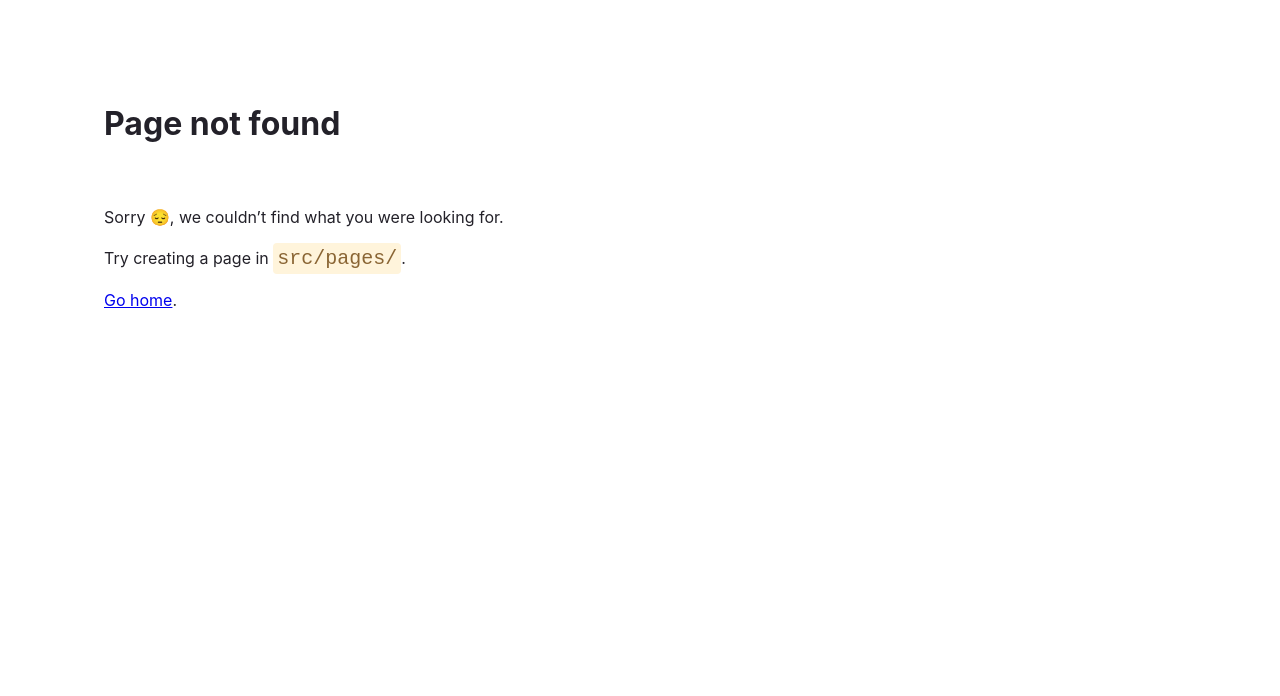
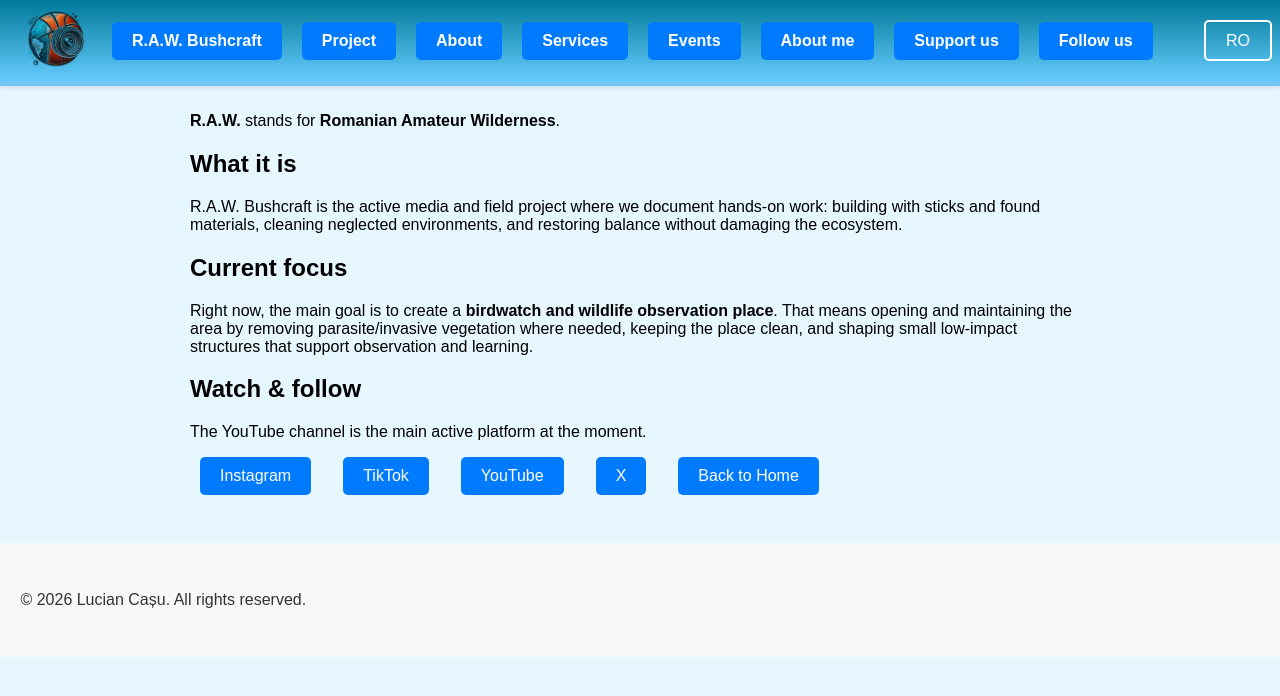
Before and after one commit to Lucian101/my-gatsby-project, a Gatsby site: page /raw-bushcraft in a window 1280 px wide. Before the commit this address had no page. Built offline with nearby package versions, Linux system fonts and the light colour scheme; Gatsby itself is replaced by a stand-in of ours.

Commit message:
baseline

```diff
--- a/src/components/Footer.js
+++ b/src/components/Footer.js
@@ -5,7 +5,7 @@ import './Footer.css';
 const Footer = () => {
   return (
     <footer className="footer">
-      <p>&emsp; &copy; 2024 Lucian Cașu. All rights reserved.</p>
+      <p>&emsp; &copy; 2026 Lucian Cașu. All rights reserved.</p>
     </footer>
   );
 };
--- a/src/components/Navigation.js
+++ b/src/components/Navigation.js
@@ -1,8 +1,10 @@
 import React, { useState, useEffect, useRef } from 'react';
 import { Link as ScrollLink } from 'react-scroll';
+import { Link } from 'gatsby';
 import './Navigation.css';
 import logo from '../images/logo.png';
-import { FaYoutube, FaInstagram, FaTiktok, FaWhatsapp } from 'react-icons/fa'; // Import FontAwesome Icons
+import { FaYoutube, FaInstagram, FaTiktok, FaWhatsapp } from 'react-icons/fa';
+ // Import FontAwesome Icons
 
 const Navigation = ({ currentLanguage, toggleLanguage }) => {
   const [menuOpen, setMenuOpen] = useState(false);
@@ -19,6 +21,9 @@ const followUsRef = useRef(null);
       aboutme: "About me",
       shop: "Support us",
       social: "Follow us",
+      raw: "R.A.W. Bushcraft",
+      project: "Project",
+
     },
     ro: {
       about: "Despre",
@@ -27,6 +32,8 @@ const followUsRef = useRef(null);
       aboutme: "Despre mine",
       shop: "Susține-ne",
       social: "Urmărește-ne",
+      project: "Proiect",
+
     }
   };
 
@@ -65,8 +72,46 @@ useEffect(() => {
     };
   }, [menuOpen]);
 
+  <Link
+  to="/raw-bushcraft"
+  className="nav-button"
+  onClick={() => setMenuOpen(false)}
+>
+  {buttonLabels[currentLanguage].raw}
+</Link>
+
+;
+
+<Link
+  to="/project"
+  className="nav-button"
+  onClick={() => setMenuOpen(false)}
+>
+  {buttonLabels[currentLanguage].project}
+</Link>
+
+const isHome =
+  typeof window !== "undefined" && window.location.pathname === "/";
+
   const NavButtons = () => (
     <>
+
+ <Link
+      to="/raw-bushcraft"
+      className="nav-button"
+      onClick={() => setMenuOpen(false)}
+    >
+      {buttonLabels[currentLanguage].raw}
+    </Link>
+
+    <Link
+      to="/project"
+      className="nav-button"
+      onClick={() => setMenuOpen(false)}
+    >
+      {buttonLabels[currentLanguage].project}
+    </Link>
+
       <ScrollLink to="about" smooth={true} duration={500} className="nav-button" onClick={() => setMenuOpen(false)}>
         {buttonLabels[currentLanguage].about}
       </ScrollLink>
--- /dev/null
+++ b/src/pages/raw-bushcraft.js
@@ -0,0 +1,90 @@
+import React, { useState } from 'react';
+import Layout from '../components/layout';
+import { Link } from 'gatsby';
+
+const RawBushcraftPage = () => {
+  const [language, setLanguage] = useState('en');
+  const toggleLanguage = () => setLanguage(language === 'en' ? 'ro' : 'en');
+
+  return (
+    <Layout currentLanguage={language} toggleLanguage={toggleLanguage}>
+      <main style={{ paddingTop: '120px', padding: '2rem', maxWidth: '900px', margin: '0 auto' }}>
+        <h1>R.A.W. Bushcraft</h1>
+        <p><strong>R.A.W.</strong> stands for <strong>Romanian Amateur Wilderness</strong>.</p>
+
+        <h2>What it is</h2>
+        <p>
+          R.A.W. Bushcraft is the active media and field project where we document hands-on work:
+          building with sticks and found materials, cleaning neglected environments, and restoring balance
+          without damaging the ecosystem.
+        </p>
+
+        <h2>Current focus</h2>
+        <p>
+          Right now, the main goal is to create a <strong>birdwatch and wildlife observation place</strong>.
+          That means opening and maintaining the area by removing parasite/invasive vegetation where needed,
+          keeping the place clean, and shaping small low-impact structures that support observation and learning.
+        </p>
+
+        <h2>Watch & follow</h2>
+        <p>
+          The YouTube channel is the main active platform at the moment.
+        </p>
+
+        <p style={{ display: 'flex', gap: '12px', flexWrap: 'wrap' }}>
+
+
+          <a
+            href="https://www.instagram.com/raw.bushcraft/"
+            target="_blank"
+            rel="noopener noreferrer"
+            className="nav-button"
+            style={{ display: 'inline-block' }}
+          >
+            Instagram
+          </a>
+
+          <a
+            href="https://www.tiktok.com/@r.a.w..bushcraft"
+            target="_blank"
+            rel="noopener noreferrer"
+            className="nav-button"
+            style={{ display: 'inline-block' }}
+          >
+            TikTok
+          </a>
+
+<a
+            href="https://www.youtube.com/@R.A.W.Bushcraft"
+            target="_blank"
+            rel="noopener noreferrer"
+            className="nav-button"
+            style={{ display: 'inline-block' }}
+          >
+            YouTube
+          </a>
+
+          <a
+            href="https://x.com/RAW_Bushcraft"
+            target="_blank"
+            rel="noopener noreferrer"
+            className="nav-button"
+            style={{ display: 'inline-block' }}
+          >
+            X
+          </a>
+
+          <Link
+            to="/"
+            className="nav-button"
+            style={{ display: 'inline-block' }}
+          >
+            Back to Home
+          </Link>
+        </p>
+      </main>
+    </Layout>
+  );
+};
+
+export default RawBushcraftPage;
```
Also changed, not shown: src/pages/index.js (+15 -1 lines), src/pages/project.js (added, +52 -0 lines), src/components/Section.js (added), src/components/header.js (added), src/pages/events.js (added), src/pages/services.js (added), src/pages/support.js (added).
